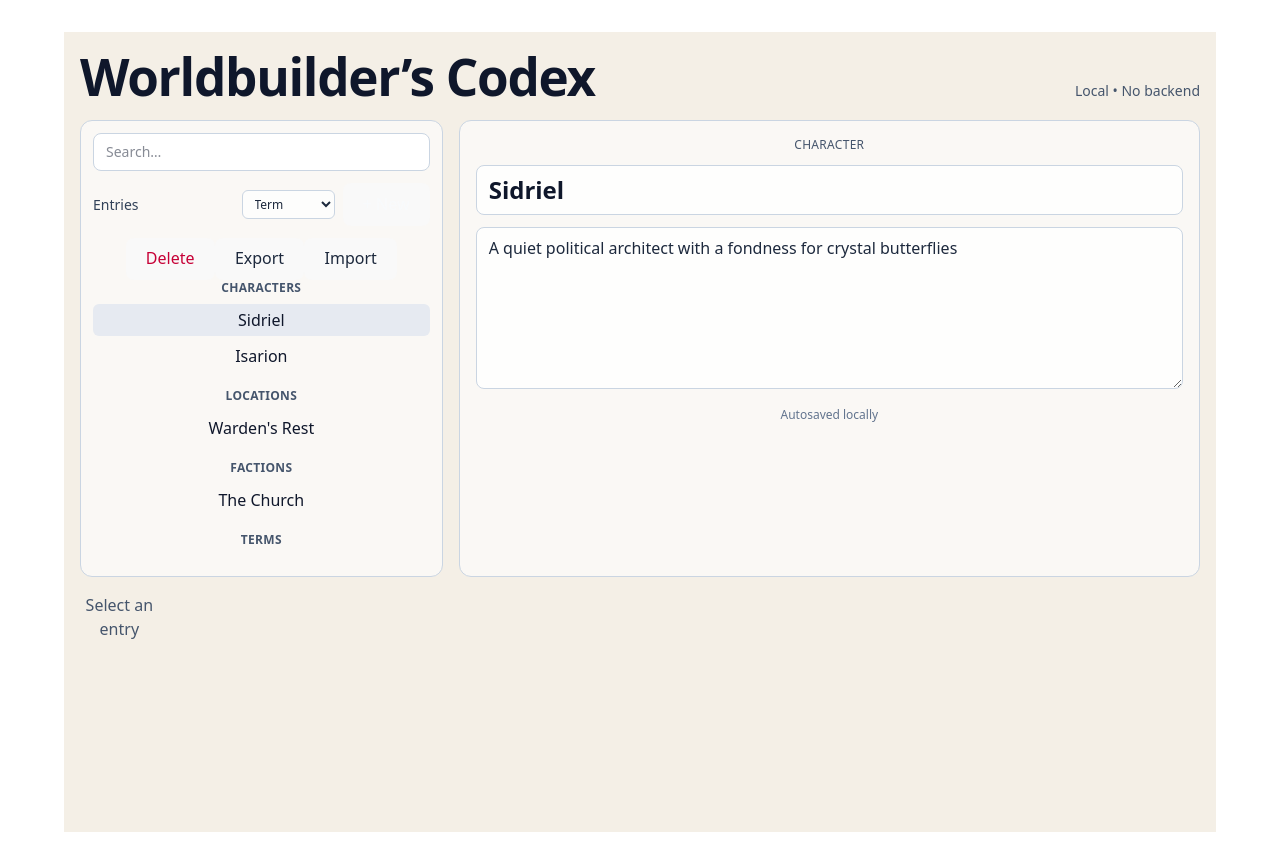
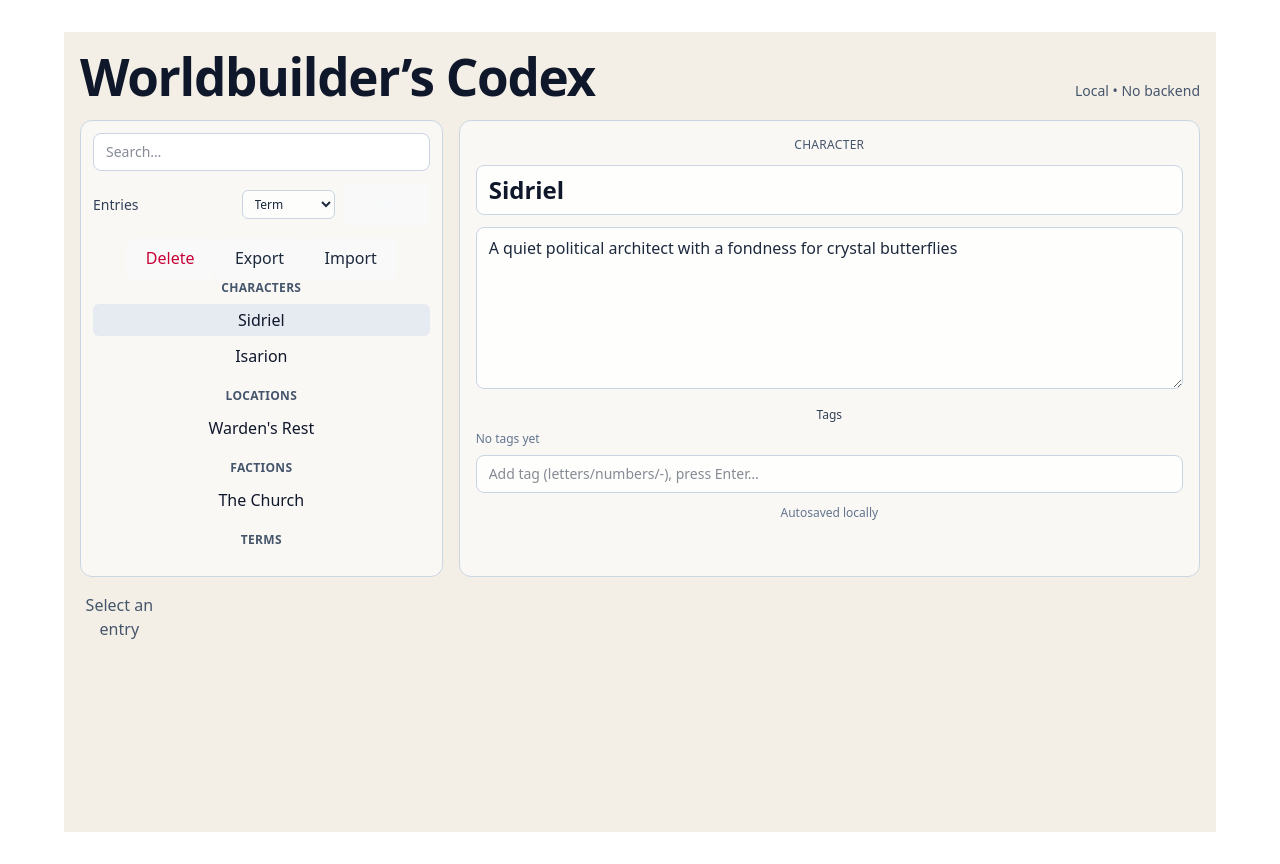
Before and after one commit to AmberTJC/worldbuilders-codex, a React (Vite) app: page / in a window 1280 px wide. Built offline with nearby package versions, Linux system fonts and the light colour scheme.

Commit message:
added tags system

```diff
--- a/src/App.jsx
+++ b/src/App.jsx
@@ -1,8 +1,5 @@
 import { useEffect, useState } from 'react'
 import './App.css'
-
-
-
 
 
 export default function App() {
@@ -10,10 +7,10 @@ export default function App() {
 
 
 const defaultEntries = [
-  { id: 1, type: "character", name: "Sidriel", summary: "A quiet political architect with a fondness for crystal butterflies" },
-  { id: 2, type: "character", name: "Isarion", summary: "Elder dragon in human guise; cold, brash, loyal."},
-  { id: 3, type: "location", name: "Warden's Rest", summary: "A sunlit glade that feels fae-adjacent and safe." },
-  { id: 4, type: "faction", name: "The Church", summary: "Radiance doctrine; inquisitions; moral authority as control."}
+  { id: 1, type: "character", name: "Sidriel", summary: "A quiet political architect with a fondness for crystal butterflies", tags: [] },
+  { id: 2, type: "character", name: "Isarion", summary: "Elder dragon in human guise; cold, brash, loyal.", tags: [] },
+  { id: 3, type: "location", name: "Warden's Rest", summary: "A sunlit glade that feels fae-adjacent and safe.", tags: [] },
+  { id: 4, type: "faction", name: "The Church", summary: "Radiance doctrine; inquisitions; moral authority as control.", tags: [] }
 ]
 
 
@@ -28,31 +25,35 @@ const [entries, setEntries] = useState(() => {
 const [selectedID, setSelectedID] = useState(entries[0]?.id ?? null);
 const selected = entries.find((e) => e.id === selectedID) ?? null;
 
+const [tagInput, setTagInput] = useState("");
+
 
 useEffect(() => {
   localStorage.setItem("codexEntries:v1", JSON.stringify(entries));
 }, [entries]);
 
+// One-time normalize: ensure tags exists on all entries (old saves won't have it)
+useEffect(() => {
+  setEntries((prev) =>
+    prev.map((e) => ({
+      ...e,
+      tags: Array.isArray(e.tags) ? e.tags : [],
+    }))
+  );
+}, []);
 
 function createEntry(type = "term") {
   const id = crypto.randomUUID();
-
-  const newEntry = {
-    id,
-    type,
-    name: "Untitled",
-    summary: "",
-  };
-
+  const newEntry = { id, type, name: "Untitled", summary: "", tags: [] };
   setEntries((prev) => [newEntry, ...prev]);
   setSelectedID(id);
 }
-
 function updateEntry(id, patch) {
   setEntries((prev) =>
     prev.map((e) => (e.id === id ? { ...e, ...patch } : e))
   );
 }
+
 
 function deleteEntry(id) {
   const entry = entries.find((e) => e.id === id);
@@ -135,6 +136,7 @@ function importJSONFromFile(file) {
           type: e.type,
           name: e.name,
           summary: typeof e.summary === "string" ? e.summary : "",
+          tags: Array.isArray(e.tags) ? e.tags : [],
         }));
       if (normalized.length === 0) {
         alert("Import failed: No valid entries found.");
@@ -157,6 +159,49 @@ function importJSONFromFile(file) {
   reader.readAsText(file);
 }
 
+
+function normalizeTag(raw) {
+  let t = String(raw ?? "").trim().toLowerCase();
+  if (!t) return "";
+
+  //treat spaces/underscores as dashes
+  t = t.replace(/[\s_]+/g, "-");
+
+  // keep only a-z 0-9 and -
+  t = t.replace(/[^a-z0-9-]/g, "");
+
+  // collapse multiple dashes
+ t = t.replace(/-+/g, "-");
+
+  // trim dashes on ends
+  t = t.replace(/^-+|-+$/g, "");
+
+  return t;
+}
+
+function addTag(entryId, rawTag) {
+  const tag = normalizeTag(rawTag);
+  if (!tag) return;
+
+  setEntries((prev) =>
+    prev.map((e) => {
+      if (e.id !== entryId) return e;
+       const tags = Array.isArray(e.tags) ? e.tags : [];
+      if (tags.includes(tag)) return e;
+      return { ...e, tags: [...tags, tag] };
+    })
+  );
+}
+
+function removeTag(entryId, tag) {
+  setEntries((prev) =>
+    prev.map((e) => {
+      if (e.id !== entryId) return e;
+      const tags = Array.isArray(e.tags) ? e.tags : [];
+      return { ...e, tags: tags.filter((t) => t !== tag) };
+    })
+  );
+}
 
   return (
 
@@ -298,8 +343,44 @@ function importJSONFromFile(file) {
           updateEntry(selected.id, { summary: ev.target.value })
         }
       />
+            {/* Tags */}
+<div className="space-y-2">
+  <div className="text-xs font-medium text-slate-700">Tags</div>
+
+  <div className="flex flex-wrap gap-2">
+    {(selected.tags ?? []).map((t) => (
+      <button
+        key={t}
+        type="button"
+        onClick={() => removeTag(selected.id, t)}
+        className="flex items-center gap-2 rounded-full border border-slate-300 bg-white/80 px-3 py-1 text-xs text-slate-800 hover:bg-slate-100"
+        title="Remove tag"
+      >
+        <span>{t}</span>
+        <span className="text-slate-500">×</span>
+      </button>
+    ))}
+    {(selected.tags ?? []).length === 0 && (
+      <div className="text-xs text-slate-500">No tags yet</div>
+    )}
+  </div>
+
+  <input
+    className="w-full rounded-lg border border-slate-300 bg-white/80 px-3 py-2 text-sm outline-none focus:border-slate-400"
+    placeholder="Add tag (letters/numbers/-), press Enter…"
+    value={tagInput}
+    onChange={(e) => setTagInput(e.target.value)}
+    onKeyDown={(e) => {
+      if (e.key !== "Enter") return;
+      e.preventDefault();
+      addTag(selected.id, tagInput);
+      setTagInput("");
+    }}
+  />
+</div>
 
                   <div className="text-xs text-slate-500">
+
                     Autosaved locally
                   </div>
                 </div>
```
Lines whose indentation alone changed are shown as unchanged.
